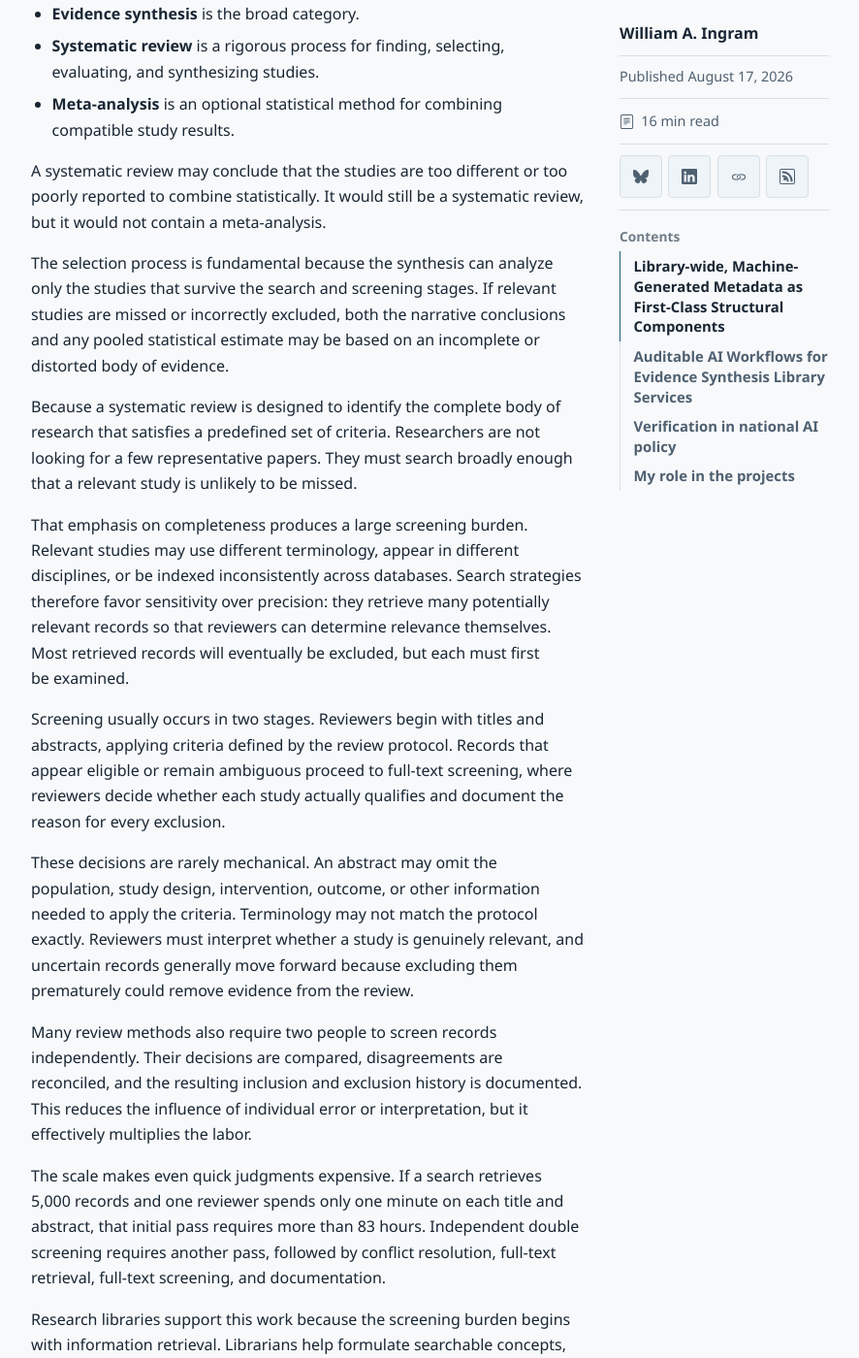
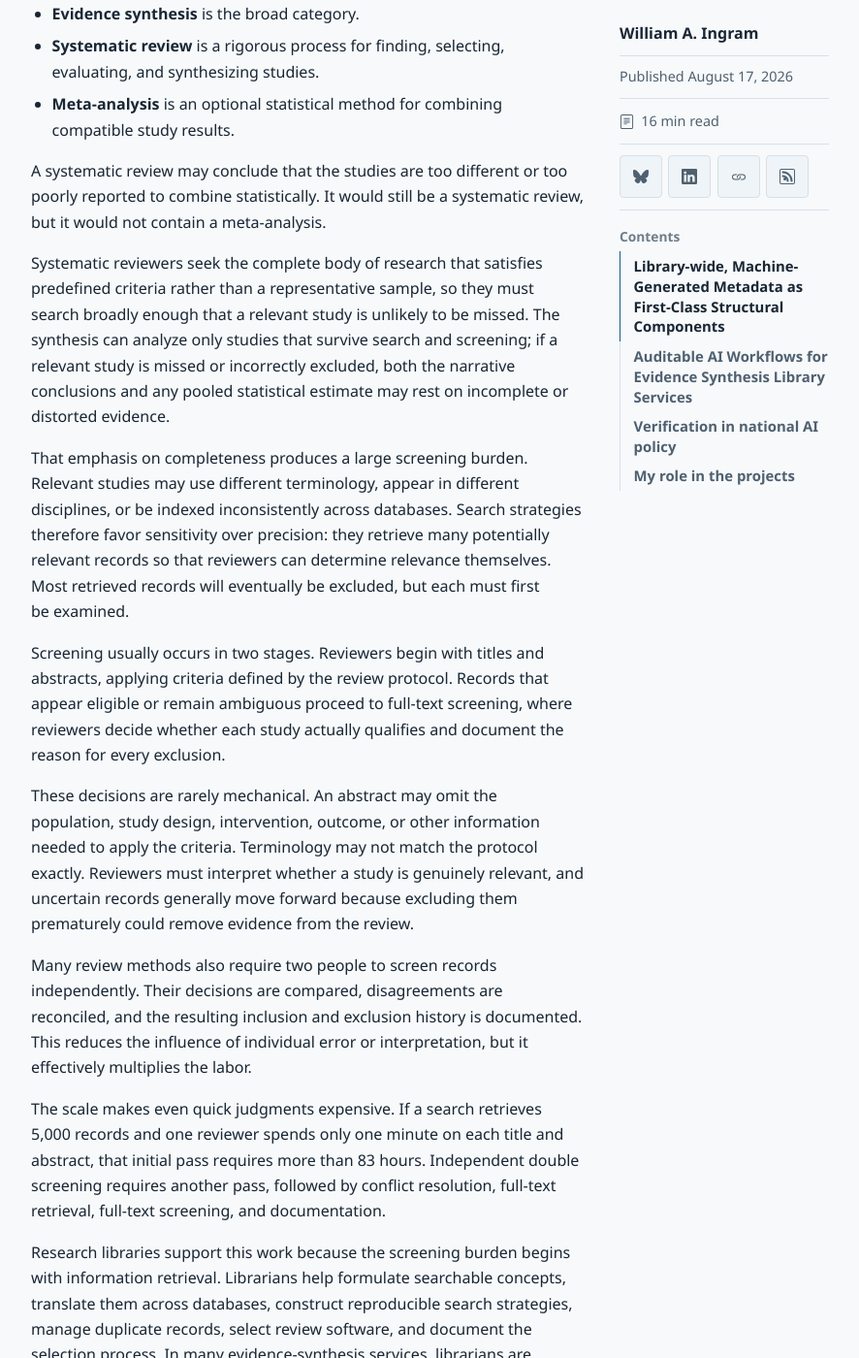
Before and after one commit to waingram/waingram.github.io, a Jekyll site: the page built from _posts/2026-08-17-two-new-imls-grants-for-auditable-ai-in-library-work.md, in a window 1280 px wide and 1400 px high, scrolled down 6690 px. Shown: the whole window at 97% size, without its empty margins (339-1225 px from the left). Built offline with Jekyll 4.4.1, drawn with Linux system fonts in a browser that asks for light colours; some web fonts are replaced; some of the changed text lies outside the part shown.

Commit message:
Refine evidence screening explanation

```diff
--- a/_posts/2026-08-17-two-new-imls-grants-for-auditable-ai-in-library-work.md
+++ b/_posts/2026-08-17-two-new-imls-grants-for-auditable-ai-in-library-work.md
@@ -130,9 +130,7 @@ The terms are related but not interchangeable:
 
 A systematic review may conclude that the studies are too different or too poorly reported to combine statistically. It would still be a systematic review, but it would not contain a meta-analysis.
 
-The selection process is fundamental because the synthesis can analyze only the studies that survive the search and screening stages. If relevant studies are missed or incorrectly excluded, both the narrative conclusions and any pooled statistical estimate may be based on an incomplete or distorted body of evidence.
-
-Because a systematic review is designed to identify the complete body of research that satisfies a predefined set of criteria. Researchers are not looking for a few representative papers. They must search broadly enough that a relevant study is unlikely to be missed.
+Systematic reviewers seek the complete body of research that satisfies predefined criteria rather than a representative sample, so they must search broadly enough that a relevant study is unlikely to be missed. The synthesis can analyze only studies that survive search and screening; if a relevant study is missed or incorrectly excluded, both the narrative conclusions and any pooled statistical estimate may rest on incomplete or distorted evidence.
 
 That emphasis on completeness produces a large screening burden. Relevant studies may use different terminology, appear in different disciplines, or be indexed inconsistently across databases. Search strategies therefore favor sensitivity over precision: they retrieve many potentially relevant records so that reviewers can determine relevance themselves. Most retrieved records will eventually be excluded, but each must first be examined.
 
@@ -148,7 +146,7 @@ Research libraries support this work because the screening burden begins with in
 
 AI-assisted screening is attractive because much of this work consists of repeatedly comparing records with the same eligibility criteria. A model could prioritize likely inclusions, identify obvious exclusions, or provide a preliminary recommendation for each record.
 
-The risk is asymmetric, however. A false inclusion creates more work because someone reviews an irrelevant paper later. A false exclusion can remove a relevant study from the evidence base before anyone examines it. If the omitted study would have changed the estimated effect, revealed a harmful outcome, or represented a population absent from the remaining literature, the screening error can alter the conclusions of the review or meta-analysis.
+A false inclusion creates more work because someone reviews an irrelevant paper later, but a false exclusion can remove a relevant study from the evidence base before anyone examines it. If the omitted study would have changed the estimated effect, revealed a harmful outcome, or represented a population absent from the remaining literature, the screening error can alter the conclusions of the review or meta-analysis.
 
 That is why the project focuses on auditable workflows rather than screening speed alone. Researchers need to know which model evaluated each record, what criteria and prompt it received, whether repeated runs produced the same recommendation, how a human reviewer responded, and why the final decision was made. Without that information, AI may reduce the visible screening workload by making consequential exclusions that cannot later be reconstructed or challenged.
 
```
